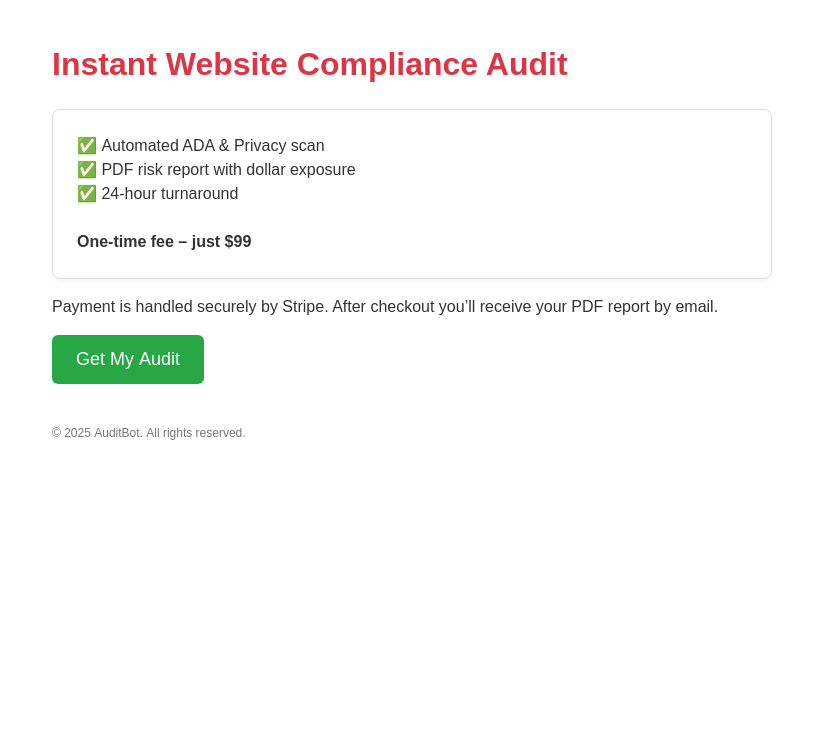
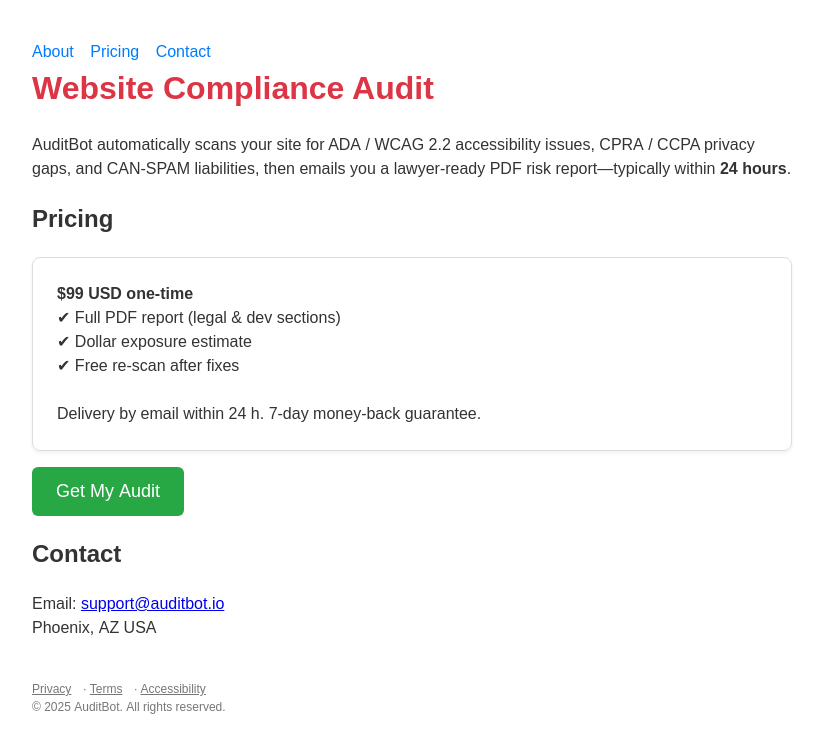
Before and after one commit to aleink/auditbot-site, a plain HTML site: page index.html in a window 1280 px wide. Shown: the whole page, without its empty margins (228-1051 px from the left). Drawn offline with Linux system fonts and the light colour scheme.

Commit message:
Expand landing page + legal docs for Stripe review

```diff
--- a/index.html
+++ b/index.html
@@ -4,31 +4,57 @@
 <meta charset="utf-8">
 <title>Website Compliance Audit – $99 Flat</title>
 <style>
-body{font-family:Arial, sans-serif;max-width:720px;margin:40px auto;
-line-height:1.5;color:#333;padding:0 18px;}
-h1{color:#dc3545;}
+body{font-family:Arial, sans-serif;max-width:760px;margin:40px auto;
+     line-height:1.5;color:#333;padding:0 18px;}
+h1{color:#dc3545;margin-top:0;}
+nav a{margin-right:12px;text-decoration:none;color:#007bff;}
+nav a:hover{text-decoration:underline;}
+.card{border:1px solid #ddd;padding:24px;border-radius:8px;
+      box-shadow:0 2px 4px rgba(0,0,0,.06);}
 button{background:#28a745;color:#fff;border:none;padding:14px 24px;
-font-size:18px;border-radius:6px;cursor:pointer;}
+       font-size:18px;border-radius:6px;cursor:pointer;}
 button:hover{background:#218838;}
-.card{border:1px solid #ddd;padding:24px;border-radius:8px;box-shadow:0 2px 4px rgba(0,0,0,.06);}
+footer{margin-top:40px;font-size:12px;color:#777;}
+footer a{color:#777;margin-right:8px;}
 </style>
 </head>
 <body>
-<h1>Instant Website Compliance Audit</h1>
+
+<header>
+  <nav>
+    <a href="#about">About</a>
+    <a href="#pricing">Pricing</a>
+    <a href="#contact">Contact</a>
+  </nav>
+</header>
+
+<h1 id="about">Website Compliance Audit</h1>
+<p>AuditBot automatically scans your site for ADA / WCAG 2.2 accessibility
+issues, CPRA / CCPA privacy gaps, and CAN‑SPAM liabilities, then emails you
+a lawyer‑ready PDF risk report—typically within <strong>24 hours</strong>.</p>
+
+<h2 id="pricing">Pricing</h2>
 <p class="card">
-✅ Automated ADA &amp; Privacy scan<br>
-✅ PDF risk report with dollar exposure<br>
-✅ 24‑hour turnaround<br><br>
-<strong>One‑time fee – just $99</strong>
+<strong>$99&nbsp;USD one‑time</strong><br>
+✔︎ Full PDF report (legal &amp; dev sections)<br>
+✔︎ Dollar exposure estimate<br>
+✔︎ Free re‑scan after fixes<br><br>
+Delivery by email within 24 h. 7‑day money‑back guarantee.
 </p>
-<p>
-Payment is handled securely by Stripe. After checkout you’ll receive your PDF report by email.
-</p>
+
 <button onclick="window.location.href='YOUR_STRIPE_LINK'">
   Get&nbsp;My&nbsp;Audit
 </button>
-<p style="margin-top:40px;font-size:12px;color:#777;">
+
+<h2 id="contact">Contact</h2>
+<p>Email: <a href="mailto:support@auditbot.io">support@auditbot.io</a><br>
+Phoenix, AZ USA</p>
+
+<footer>
+  <a href="privacy.html">Privacy</a> ·
+  <a href="terms.html">Terms</a> ·
+  <a href="accessibility.html">Accessibility</a><br>
   © 2025 AuditBot. All rights reserved.
-</p>
+</footer>
 </body>
 </html>
```
Also changed, not shown: accessibility.html (added, +1 -0 lines), privacy.html (added, +1 -0 lines), terms.html (added, +1 -0 lines).
